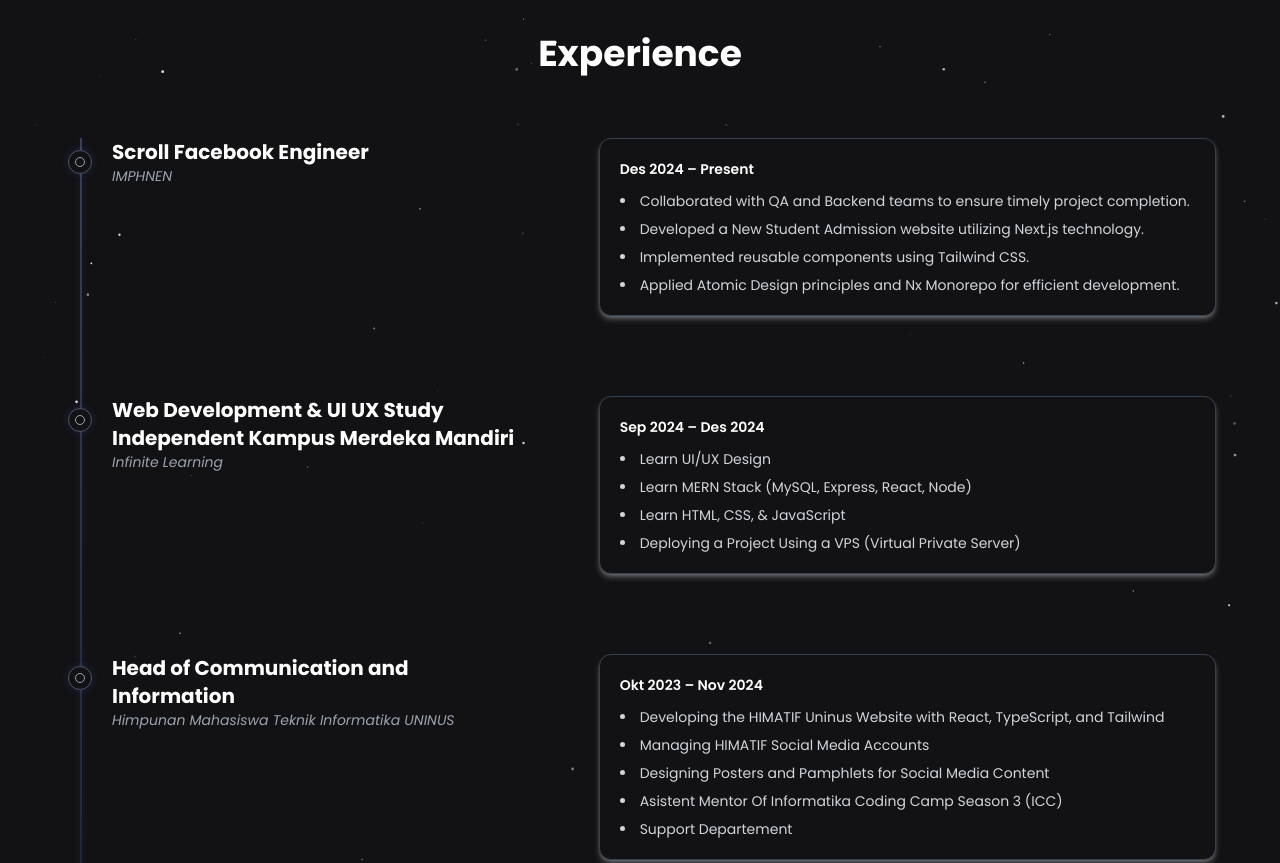
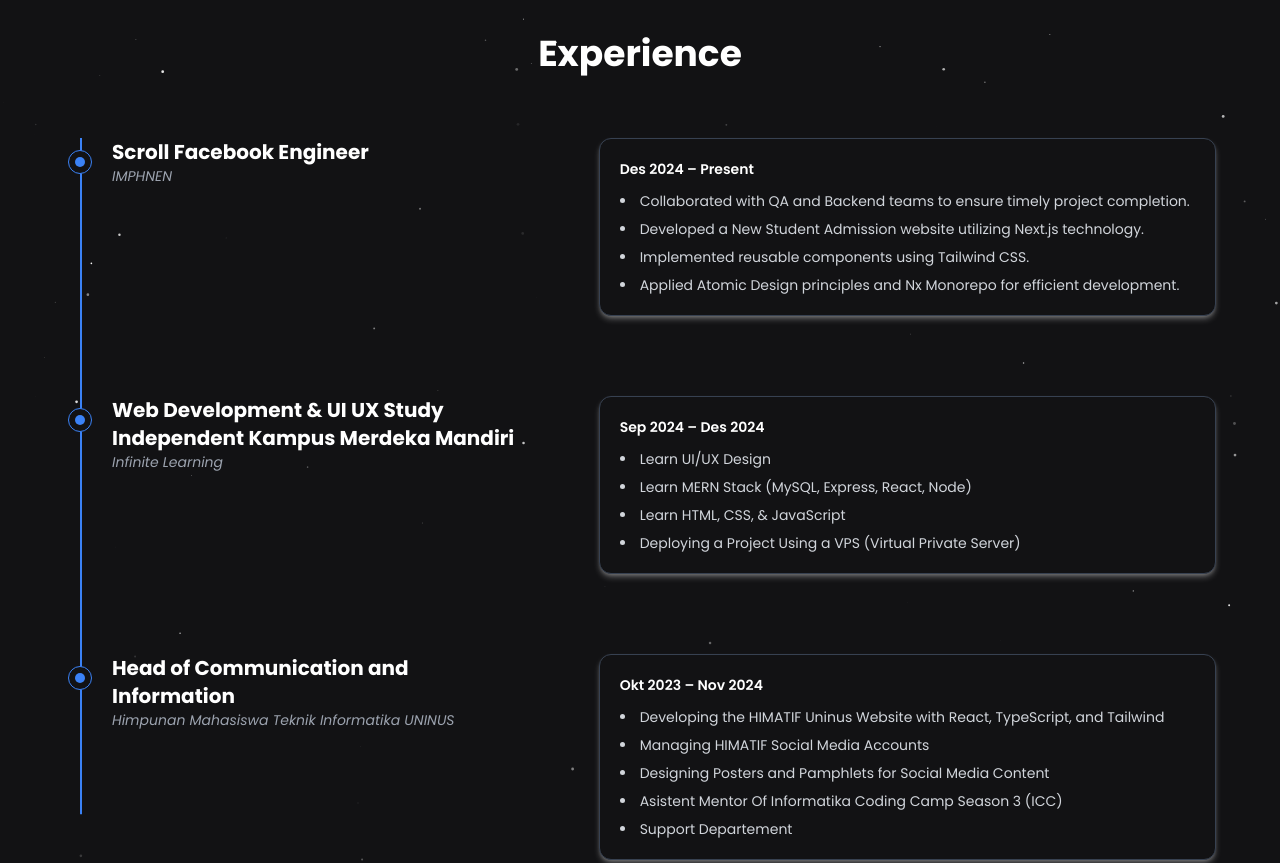
Before and after one commit to azrilpramudia/my-personal-website, a React (Vite) app: page / in a window 1280 px wide. Shown: the part 2540-3403 px from the top of the page. Built offline with nearby package versions, Linux system fonts and the light colour scheme.

Commit message:
feat: add animation scroll

```diff
--- a/src/components/ExperienceSection.jsx
+++ b/src/components/ExperienceSection.jsx
@@ -1,7 +1,17 @@
+/* eslint-disable no-unused-vars */
 import { experienceData } from "../data/experienceData";
-import { useEffect } from "react";
+import { motion, useScroll, useTransform } from "framer-motion";
+import { useRef, useEffect } from "react";
 
 const ExperienceSection = () => {
+  const containerRef = useRef(null);
+  const { scrollYProgress } = useScroll({
+    target: containerRef,
+    offset: ["start start", "end end"],
+  });
+
+  const scaleY = useTransform(scrollYProgress, [0, 1], [0, 1]);
+
   useEffect(() => {
     const canvas = document.getElementById("exp-star-canvas");
     const section = canvas?.parentElement;
@@ -68,6 +78,7 @@
       id="experience"
       className="relative bg-secondary text-white py-20 px-4 sm:px-6 md:px-10 font-poppins overflow-hidden"
     >
+      {/* Background Stars */}
       <canvas
         id="exp-star-canvas"
         className="absolute inset-0 w-full h-full z-0"
@@ -77,9 +88,12 @@
         Experience
       </h1>
 
-      <div className="max-w-6xl mx-auto relative z-10">
-        {/* Vertical Line */}
-        <div className="absolute top-0 left-4 w-0.5 h-full bg-gradient-to-b from-gray-700 via-gray-800 to-gray-700 shadow-[0_0_10px_rgba(100,100,255,0.2)] z-0" />
+      <div ref={containerRef} className="max-w-6xl mx-auto relative z-10">
+        {/* Animated Vertical Line */}
+        <motion.div
+          className="absolute left-4 top-0 w-0.5 bg-blue-500 origin-top"
+          style={{ height: "100%", scaleY }}
+        />
 
         <div className="flex flex-col gap-20">
           {experienceData.map((exp, index) => (
@@ -88,8 +102,8 @@
               className="grid grid-cols-1 md:grid-cols-12 gap-4 items-start relative"
             >
               {/* Bullet */}
-              <div className="absolute left-4 top-3 transform -translate-x-1/2 w-6 h-6 rounded-full bg-secondary border border-gray-600 shadow-[0_0_8px_rgba(100,100,255,0.2)] flex items-center justify-center z-20">
-                <div className="w-2.5 h-2.5 rounded-full bg-transparent border border-gray-400" />
+              <div className="absolute left-4 top-3 transform -translate-x-1/2 w-6 h-6 rounded-full bg-secondary border border-blue-500 flex items-center justify-center z-20">
+                <div className="w-2.5 h-2.5 rounded-full bg-blue-500" />
               </div>
 
               {/* Left Side - Desktop */}
```
